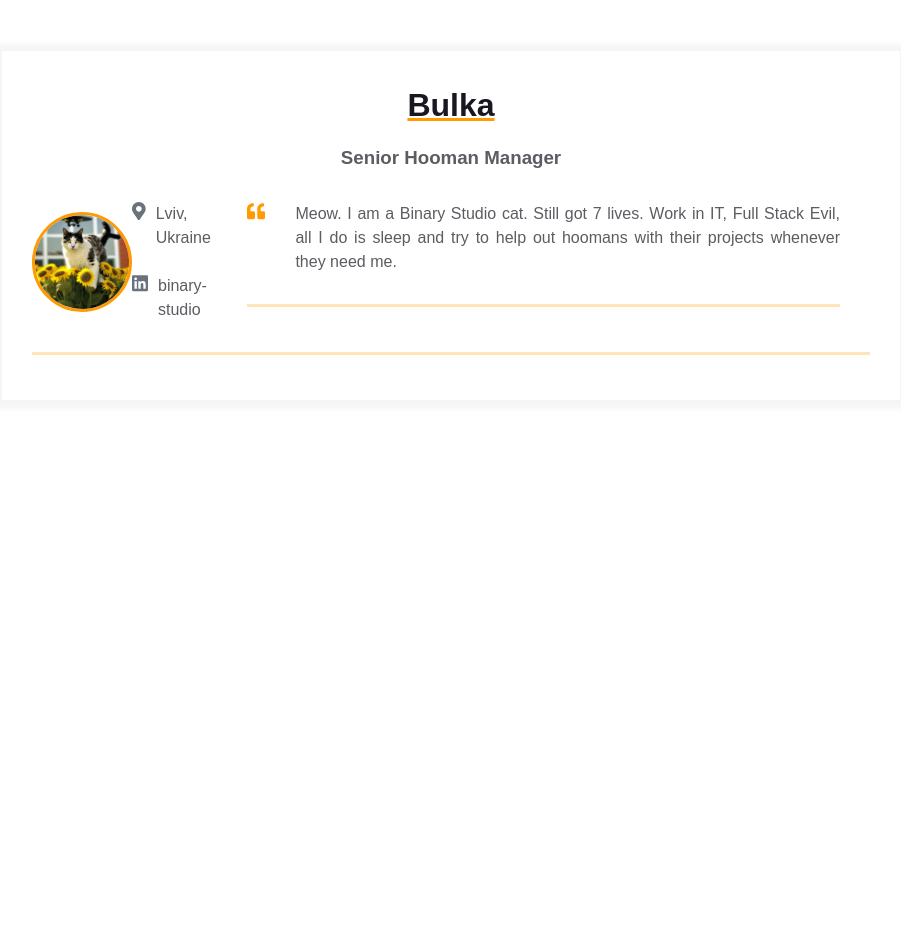
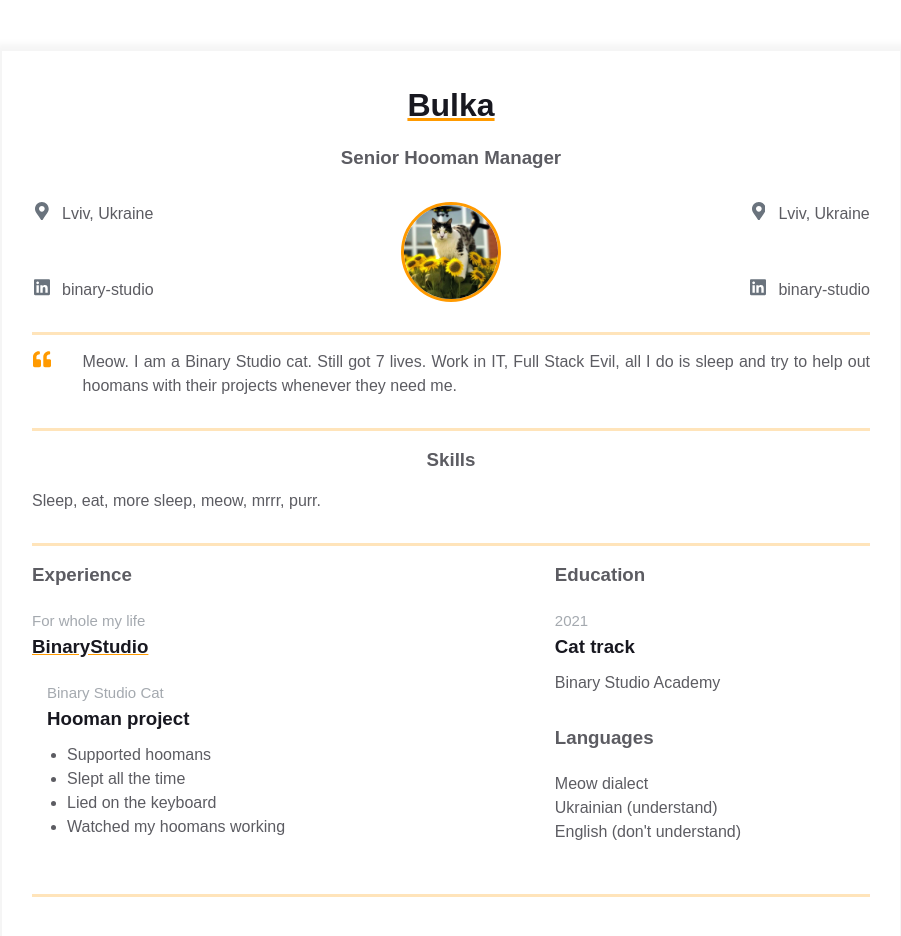
Before and after one commit to ViktoriiaOstrojinskaya/homepage, a plain HTML site: page index.html in a window 1280 px wide. Shown: the whole page, without its empty margins (189-1090 px from the left). Before the commit the page ends 800 px from the top, so only its background shows below. Drawn offline with Linux system fonts and the light colour scheme.

Commit message:
add secondary content

```diff
--- a/index.html
+++ b/index.html
@@ -15,7 +15,49 @@
             <h3 class="contact-info__sub-header">Senior Hooman Manager</h3>
 
             <div class="contact_info_container fh">
-              <div class="contact-info__block"></div>
+              <div class="contact-info__block">
+                <a href="" rel="author" class="contact-info__item">
+                  <div class="contact-info__item-icon-wrapper">
+                    <svg
+                      class="contact-info__item-icon"
+                      xmlns="http://www.w3.org/2000/svg"
+                      viewBox="0 0 384 512"
+                    >
+                      <path
+                        d="M172.268 501.67C26.97 291.031 0 269.413 0 192 0 85.961 85.961 0 192
+        0s192 85.961 192 192c0 77.413-26.97 99.031-172.268 309.67-9.535
+        13.774-29.93 13.773-39.464 0zM192 272c44.183 0 80-35.817
+        80-80s-35.817-80-80-80-80 35.817-80 80 35.817 80 80 80z"
+                      ></path>
+                    </svg>
+                  </div>
+                  <span>Lviv, Ukraine</span>
+                </a>
+                <a
+                  href="https://ua.linkedin.com/company/binary-studio_241166"
+                  rel="author"
+                  class="contact-info__item"
+                >
+                  <div class="contact-info__item-icon-wrapper">
+                    <svg
+                      class="contact-info__item-icon"
+                      xmlns="http://www.w3.org/2000/svg"
+                      viewBox="0 0 448 512"
+                    >
+                      <path
+                        d="M416 32H31.9C14.3 32 0 46.5 0 64.3v383.4C0 465.5 14.3 480 31.9
+        480H416c17.6 0 32-14.5 32-32.3V64.3c0-17.8-14.4-32.3-32-32.3zM135.4
+        416H69V202.2h66.5V416zm-33.2-243c-21.3 0-38.5-17.3-38.5-38.5S80.9 96
+        102.2 96c21.2 0 38.5 17.3 38.5 38.5 0 21.3-17.2 38.5-38.5 38.5zm282.1
+        243h-66.4V312c0-24.8-.5-56.7-34.5-56.7-34.6 0-39.9 27-39.9
+        54.9V416h-66.4V202.2h63.7v29.2h.9c8.9-16.8 30.6-34.5 62.9-34.5 67.2
+        0 79.7 44.3 79.7 101.9V416z"
+                      ></path>
+                    </svg>
+                  </div>
+                  <span>binary-studio</span>
+                </a>
+              </div>
 
               <div class="contact-info__block contact-info__block--center">
                 <img
@@ -68,6 +110,9 @@
                   <span>binary-studio</span>
                 </a>
               </div>
+            </div>
+          </div>
+        </div>
 
         <div class="container">
           <div class="resume__block">
@@ -90,9 +135,85 @@
                 </svg>
               </div>
               <p class="intro_text">
-                      Meow. I am a Binary Studio cat. Still got 7 lives. Work in
-                      IT, Full Stack Evil, all I do is sleep and try to help out
-                      hoomans with their projects whenever they need me.
+                Meow. I am a Binary Studio cat. Still got 7 lives. Work in IT,
+                Full Stack Evil, all I do is sleep and try to help out hoomans
+                with their projects whenever they need me.
+              </p>
+            </div>
+          </div>
+        </div>
+
+        <div class="container">
+          <div class="resume__block">
+            <div class="skills">
+              <h3 class="skills__header">Skills</h3>
+              <p class="skills__text">
+                Sleep, eat, more sleep, meow, mrrr, purr.
+              </p>
+            </div>
+          </div>
+        </div>
+
+        <div class="container">
+          <div class="resume__block">
+            <div class="main-info fh">
+              <div class="experiences">
+                <h3 class="experiences__header">Experience</h3>
+                <div class="experiences__company">
+                  <div class="experiences__company-header">
+                    <span class="experiences__company-header-durability"
+                      >For whole my life</span
+                    >
+                    <h3 class="experiences__company-header-name">
+                      BinaryStudio
+                    </h3>
+                  </div>
+
+                  <div class="experiences__company-project">
+                    <span class="experiences__company-project-role"
+                      >Binary Studio Cat</span
+                    >
+                    <h3 class="experiences__company-project-name">
+                      Hooman project
+                    </h3>
+                    <ul class="experiences__company-project-responsibilities">
+                      <li>Supported hoomans</li>
+                      <li>Slept all the time</li>
+                      <li>Lied on the keyboard</li>
+                      <li>Watched my hoomans working</li>
+                    </ul>
+                  </div>
+                </div>
+              </div>
+
+              <div class="additional-info fv">
+                <div class="additional-info fv">
+                  <div class="additional-info__education">
+                    <h3 class="additional-info__education-header">Education</h3>
+                    <div class="additional-info__education-university">
+                      <span
+                        class="additional-info__education-university-durability"
+                        >2021</span
+                      >
+                      <h3
+                        class="additional-info__education-university-speciality"
+                      >
+                        Cat track
+                      </h3>
+                      <p class="additional-info__education-university-name">
+                        Binary Studio Academy
+                      </p>
+                    </div>
+                  </div>
+
+                  <div class="additional-info__languages">
+                    <h3 class="additional-info__languages-header">Languages</h3>
+                    <p class="additional-info__languages-item">Meow dialect</p>
+                    <p class="additional-info__languages-item">
+                      Ukrainian (understand)
+                    </p>
+                    <p class="additional-info__languages-item">
+                      English (don't understand)
                     </p>
                   </div>
                 </div>
```
Lines whose indentation alone changed are shown as unchanged.
